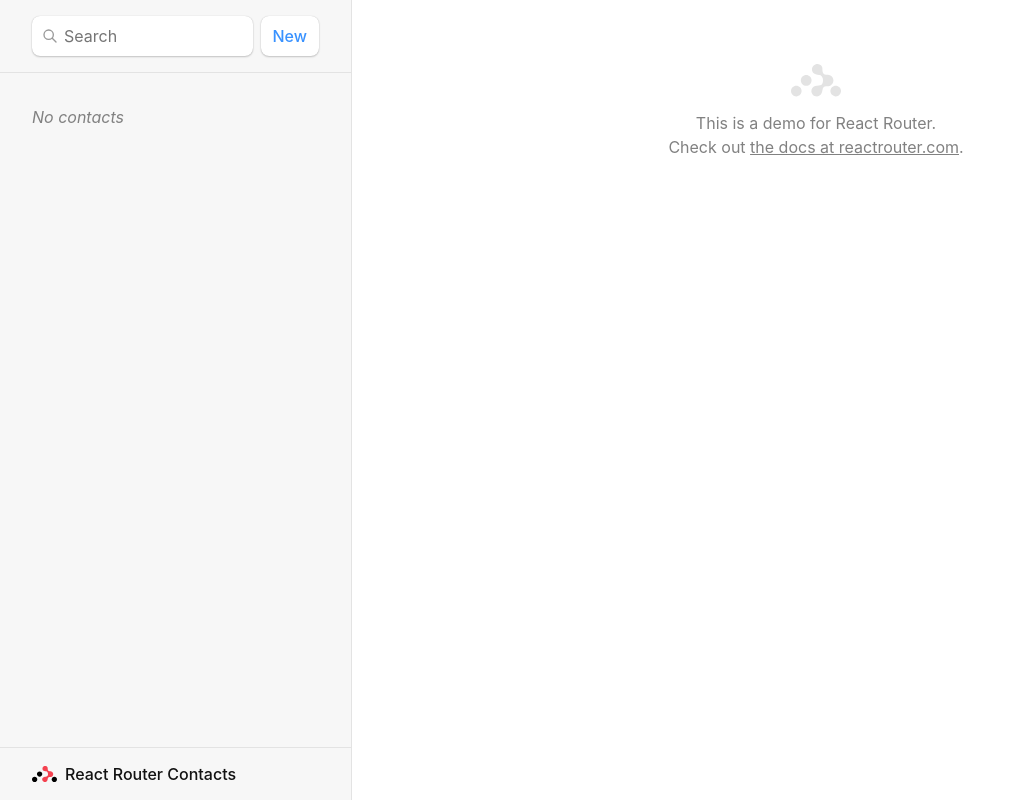
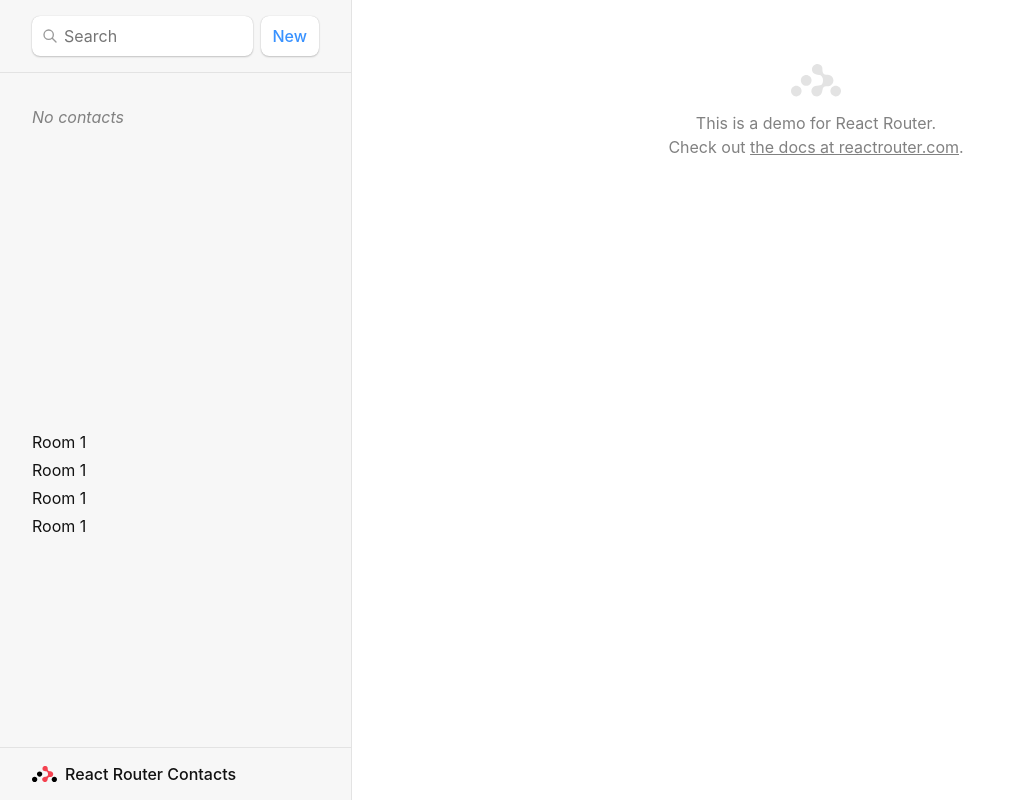
Before and after one commit to NSTH-DevSecOps/jonghong, a React (Vite) app: page / in a window 1280 px wide. Shown: the whole page, without its empty margins (0-1021 px from the left). Built offline with nearby package versions, Linux system fonts and the light colour scheme.

Commit message:
Add calendar page
At /test
Using https://www.npmjs.com/package/@aldabil/react-scheduler

```diff
--- a/package.json
+++ b/package.json
@@ -9,6 +9,10 @@
     "preview": "vite preview"
   },
   "dependencies": {
+    "@aldabil/react-scheduler": "^2.6.13",
+    "@emotion/react": "^11.10.6",
+    "@emotion/styled": "^11.10.6",
+    "date-fns": "^2.29.3",
     "localforage": "^1.10.0",
     "match-sorter": "^6.3.1",
     "react": "^18.2.0",
--- a/src/main.jsx
+++ b/src/main.jsx
@@ -5,6 +5,8 @@ import {
   RouterProvider,
 } from "react-router-dom";
 import "./index.css";
+
+import Room1 from "./routes/room1";
 
 import Root, {
   loader as rootLoader,
@@ -52,6 +54,11 @@ const router = createBrowserRouter([
       },
     ],
   },
+  {
+    path: "/test",
+    element: <Room1 />,
+    errorElement: <ErrorPage />,
+  }
 ]);
 
 ReactDOM.createRoot(document.getElementById("root")).render(
--- /dev/null
+++ b/src/routes/room1.jsx
@@ -0,0 +1,19 @@
+import { Scheduler } from "@aldabil/react-scheduler";
+
+export default function Room1() {
+
+    return (
+        <Scheduler
+        view="month"
+        timeZone="Asia/Bangkok"
+        events={[
+          {
+            event_id: 1,
+            title: "Event 1",
+            start: new Date("2023/3/1 09:00"),
+            end: new Date("2023/3/2 17:00"),
+          },
+        ]}
+      />
+    );
+  }
--- a/src/routes/root.jsx
+++ b/src/routes/root.jsx
@@ -83,6 +83,22 @@ export default function Root() {
             </p>
           )}
         </nav>
+        <nav>
+          <ul>
+            <li>
+              Room 1
+            </li>
+            <li>
+              Room 1
+            </li>
+            <li>
+              Room 1
+            </li>
+            <li>
+              Room 1
+            </li>
+          </ul>
+        </nav>
       </div>
       <div
         id='detail'
```
Also changed, not shown: 1 other file (tests, documents, lock files or other folders).
